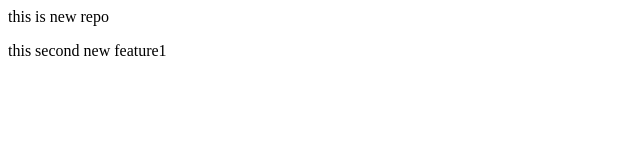
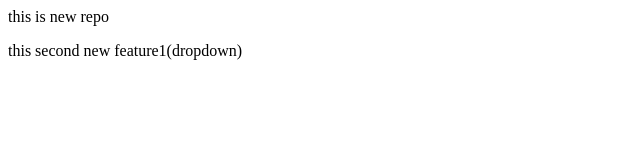
Before and after one commit to AnasShaikh92/localrepo, a plain HTML site: page index.html in a window 1280 px wide. Shown: the full height of the page, 0-640 px from the left. Drawn offline with Linux system fonts and the light colour scheme.

Commit message:
add dropdown

```diff
--- a/index.html
+++ b/index.html
@@ -1,2 +1,2 @@
 <p>this is new repo</p>
-<p>this second new feature1</p>
+<p>this second new feature1(dropdown)</p>
```
